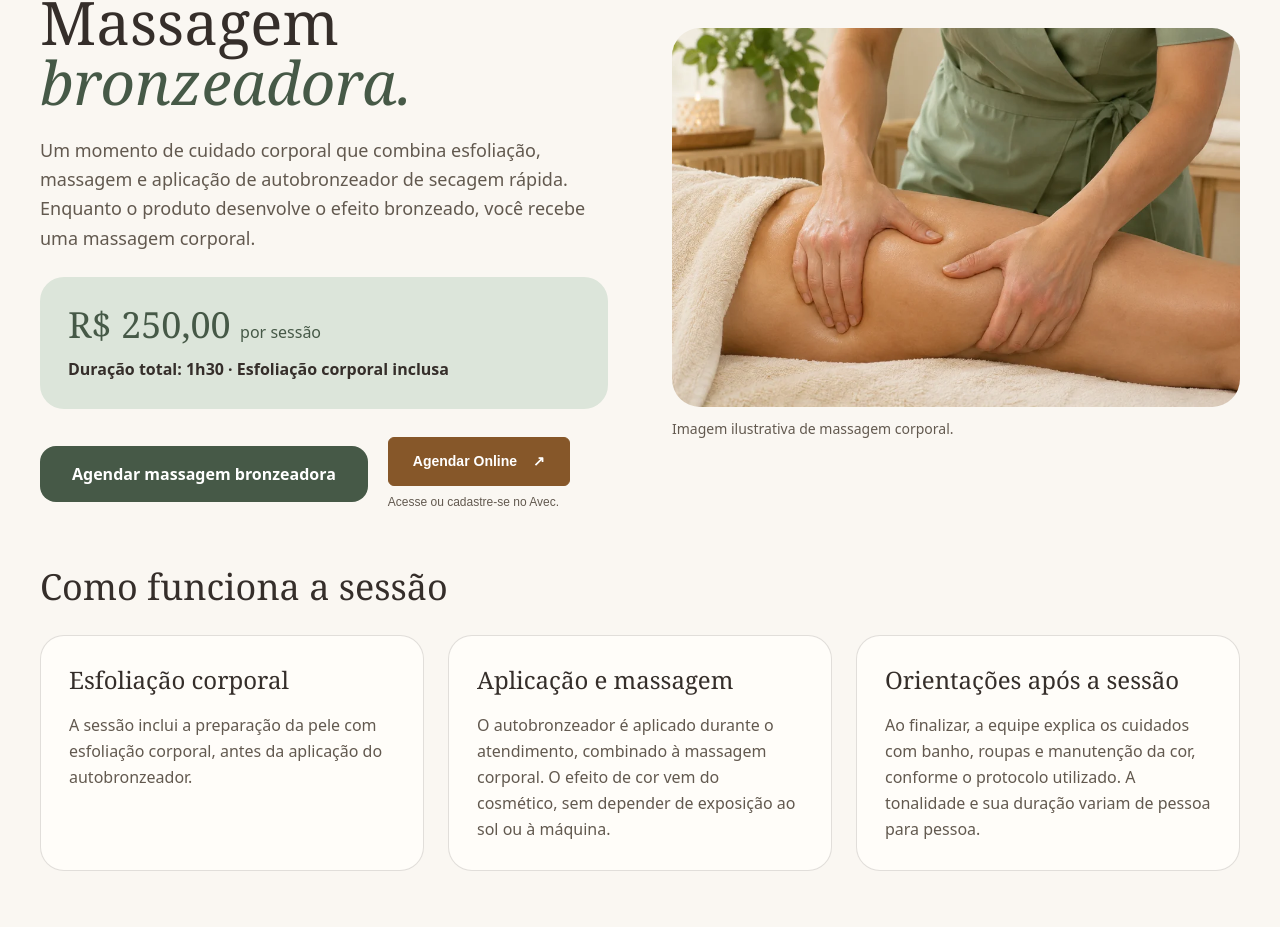
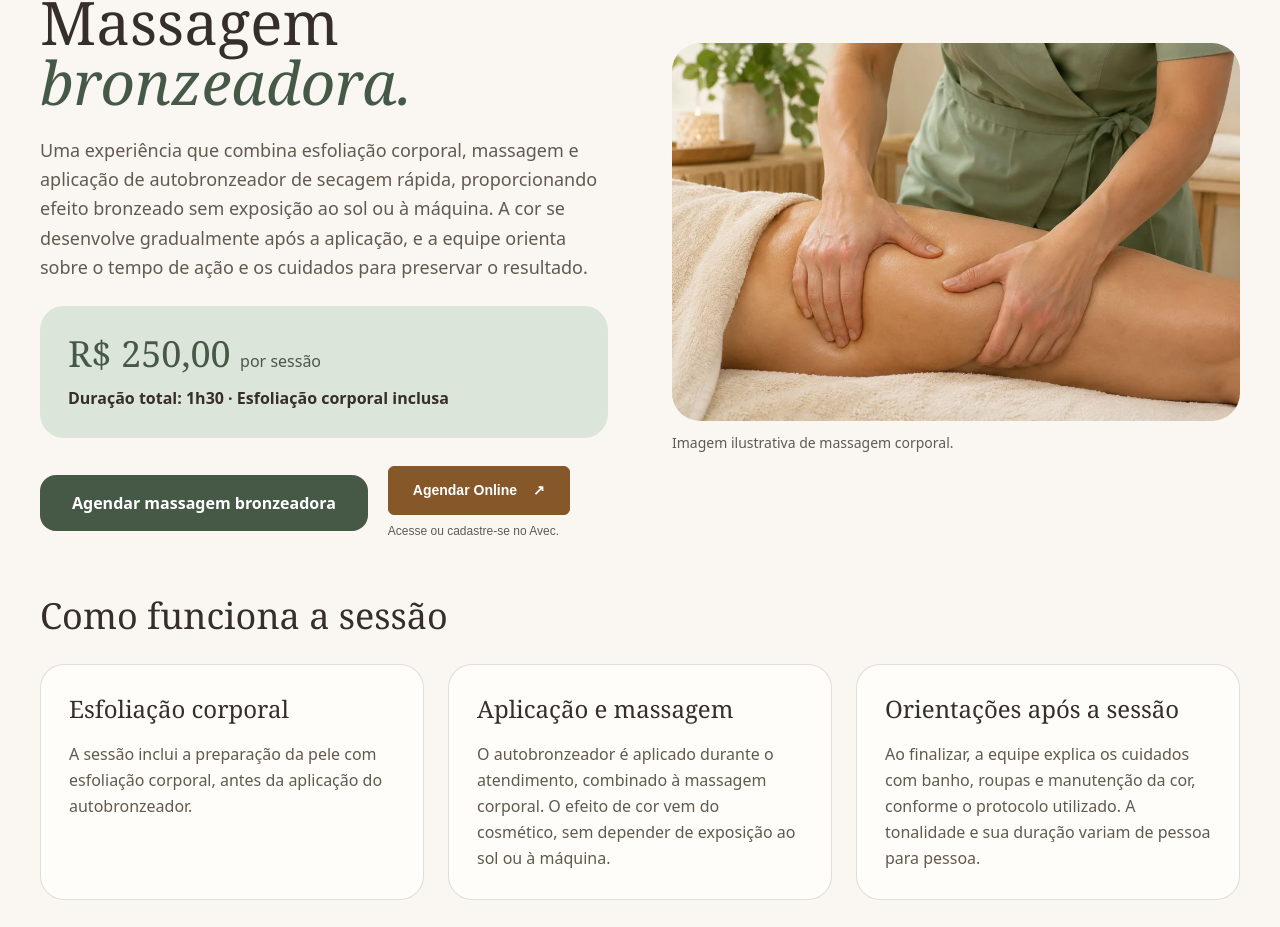
Before and after one commit to Romanahairstudio/romana-hair-studio, a Next.js app: page /bronzeamento in a window 1280 px wide. Shown: the part 2076-3003 px from the top of the page. Built offline with nearby package versions, Linux system fonts and the light colour scheme.

Commit message:
Use approved gradual self tanning massage description (#64)

```diff
--- a/app/bronzeamento/page.jsx
+++ b/app/bronzeamento/page.jsx
@@ -94,7 +94,7 @@ export default function BronzeamentoPage() {
       <section id="massagem-bronzeadora" className="px-5 lg:px-10 py-16 lg:py-24 scroll-mt-6">
         <div className="max-w-[1260px] mx-auto">
           <div className="grid lg:grid-cols-2 gap-10 lg:gap-16 items-center">
-            <div><p className="text-[#465947] uppercase tracking-[0.25em] text-sm font-bold mb-4">Cor e bem-estar na Vila Romana</p><h2 className="font-serif text-4xl lg:text-6xl mb-6">Massagem <span className="italic text-[#465947]">bronzeadora.</span></h2><p className="text-[#62594f] text-lg leading-relaxed mb-6">Um momento de cuidado corporal que combina esfoliação, massagem e aplicação de autobronzeador de secagem rápida. Enquanto o produto desenvolve o efeito bronzeado, você recebe uma massagem corporal.</p><div className="rounded-3xl bg-[#dce5da] p-7 mb-7"><p className="font-serif text-4xl text-[#465947] mb-3">R$ 250,00 <span className="font-sans text-base">por sessão</span></p><p className="text-[#352e2a] font-semibold">Duração total: 1h30 · Esfoliação corporal inclusa</p></div><div className="flex flex-wrap items-center gap-5"><a href={whatsappMassagem} target="_blank" rel="noopener noreferrer" className={botao}>Agendar massagem bronzeadora</a><OnlineBooking /></div></div>
+            <div><p className="text-[#465947] uppercase tracking-[0.25em] text-sm font-bold mb-4">Cor e bem-estar na Vila Romana</p><h2 className="font-serif text-4xl lg:text-6xl mb-6">Massagem <span className="italic text-[#465947]">bronzeadora.</span></h2><p className="text-[#62594f] text-lg leading-relaxed mb-6">Uma experiência que combina esfoliação corporal, massagem e aplicação de autobronzeador de secagem rápida, proporcionando efeito bronzeado sem exposição ao sol ou à máquina. A cor se desenvolve gradualmente após a aplicação, e a equipe orienta sobre o tempo de ação e os cuidados para preservar o resultado.</p><div className="rounded-3xl bg-[#dce5da] p-7 mb-7"><p className="font-serif text-4xl text-[#465947] mb-3">R$ 250,00 <span className="font-sans text-base">por sessão</span></p><p className="text-[#352e2a] font-semibold">Duração total: 1h30 · Esfoliação corporal inclusa</p></div><div className="flex flex-wrap items-center gap-5"><a href={whatsappMassagem} target="_blank" rel="noopener noreferrer" className={botao}>Agendar massagem bronzeadora</a><OnlineBooking /></div></div>
             <figure><img src="/images/bem-estar-massagem-modeladora.webp" alt="Imagem ilustrativa de massagem corporal nas pernas" width="960" height="640" loading="lazy" className="w-full aspect-[3/2] object-cover rounded-[28px]" /><figcaption className="text-sm text-[#62594f] mt-3">Imagem ilustrativa de massagem corporal.</figcaption></figure>
           </div>
           <div className="mt-14"><h3 className="font-serif text-3xl lg:text-4xl mb-7">Como funciona a sessão</h3><div className="grid md:grid-cols-3 gap-6">{[
```
